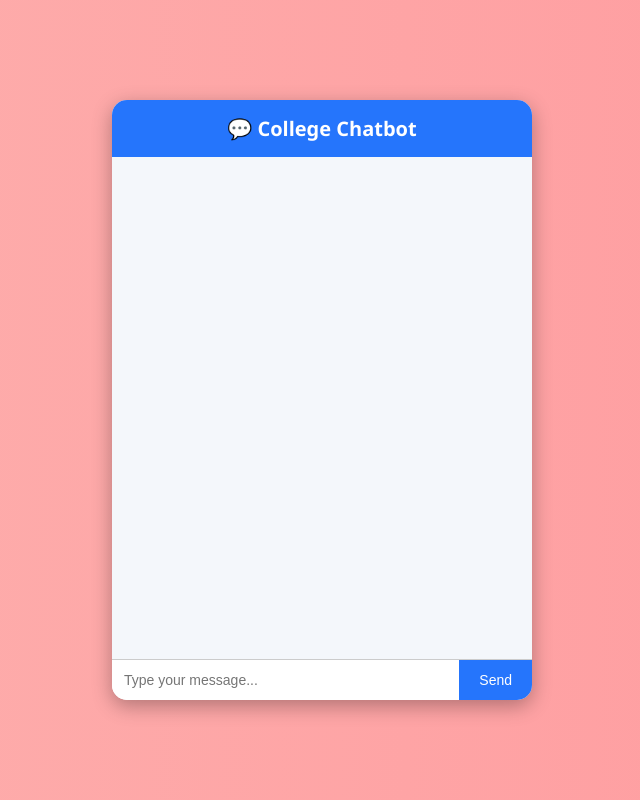
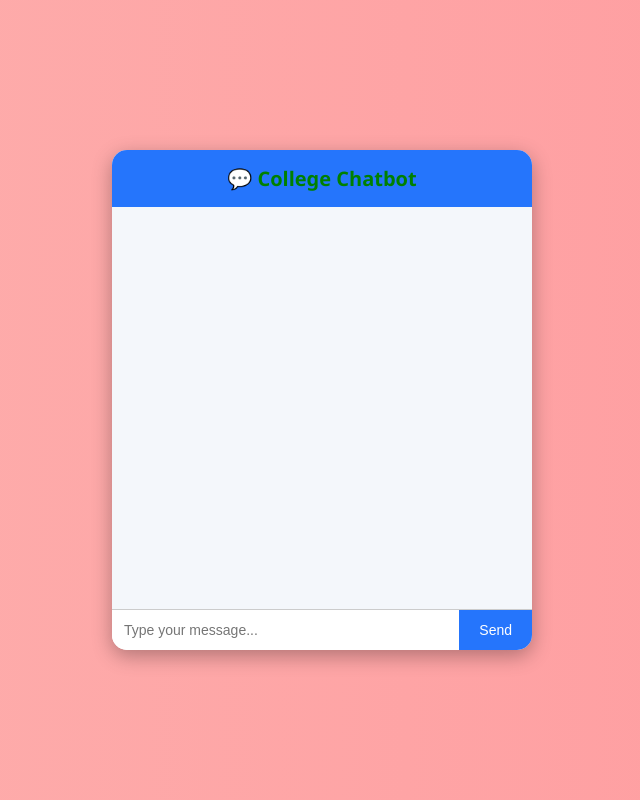
Before and after one commit to phanindra440/College-ChatBot, a Flask app: page / in a window 1280 px wide. Shown: the whole page, without its empty margins (318-958 px from the left). Run offline with Flask 3, Linux system fonts and the light colour scheme.

Commit message:
changed the color from #fff to green

```diff
--- a/Templates/index.html
+++ b/Templates/index.html
@@ -29,7 +29,7 @@
     /* Chat container */
     .chat-container {
       width: 420px;
-      height: 600px;
+      height: 500px;
       background: #fff;
       border-radius: 15px;
       box-shadow: 0px 6px 20px rgba(0,0,0,0.3);
@@ -41,7 +41,7 @@
     /* Header */
     .chat-header {
       background: #2575fc;
-      color: #fff;
+      color: green;
       padding: 15px;
       text-align: center;
       font-size: 20px;
```
